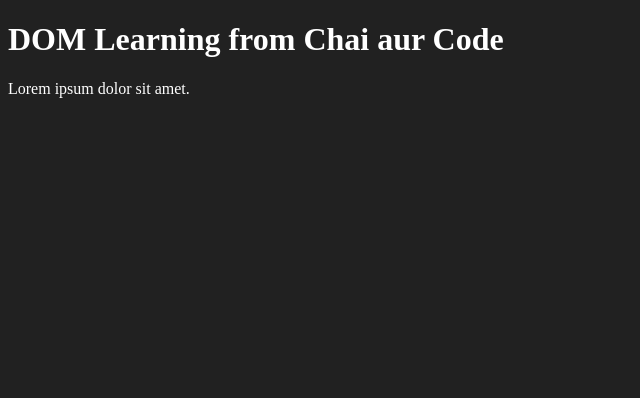
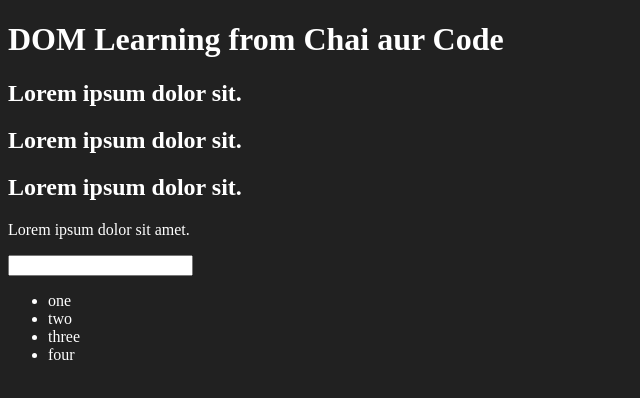
Before and after one commit to maitanishqhoon/JavaScript, a plain HTML site: page 06_dom/index.html in a window 1280 px wide. Shown: the whole page, without its empty margins (0-640 px from the left). Drawn offline with Linux system fonts and the light colour scheme.

Commit message:
NodeList and HTML Collection

```diff
--- a/06_dom/index.html
+++ b/06_dom/index.html
@@ -12,8 +12,19 @@
 </head>
 <body class="bg-black">
     <div>
-        <h1 id="title" class="heading">DOM Learning from Chai aur Code</h1>
+        <h1 id="title" class="heading">DOM Learning from Chai aur Code <span style="display: none;">test text</span></h1>
+        <h2>Lorem ipsum dolor sit.</h2>
+        <h2>Lorem ipsum dolor sit.</h2>
+        <h2>Lorem ipsum dolor sit.</h2>
         <p>Lorem ipsum dolor sit amet.</p>
+        <input type="password" name="" id="">
+
+        <ul>
+            <li class="list-item">one</li>
+            <li class="list-item">two</li>
+            <li class="list-item">three</li>
+            <li class="list-item">four</li>
+        </ul>
     </div>
 </body>
 </html>
```
